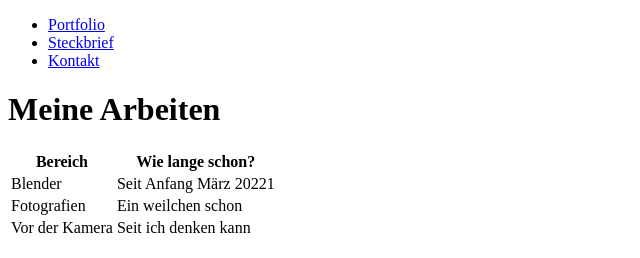
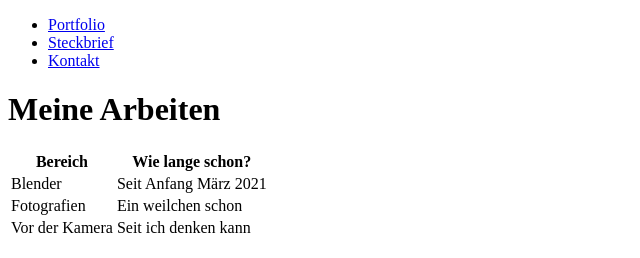
Before and after one commit to LarissaOsmanovic/GIS-SoSe-2021, a plain HTML site: page Praktikumsabgabe.1.2/index.html in a window 1280 px wide. Shown: the top 258 px of the page, 0-640 px from the left. Drawn offline with Linux system fonts and the light colour scheme.

Commit message:
NewVersion2.0

```diff
--- a/Praktikumsabgabe.1.2/index.html
+++ b/Praktikumsabgabe.1.2/index.html
@@ -30,7 +30,7 @@
             <tbody>
                 <tr>
                     <td>Blender</td>
-                    <td>Seit Anfang März 20221</td>
+                    <td>Seit Anfang März 2021</td>
                 </tr>
                 <tr>
                     <td>Fotografien</td>
```
